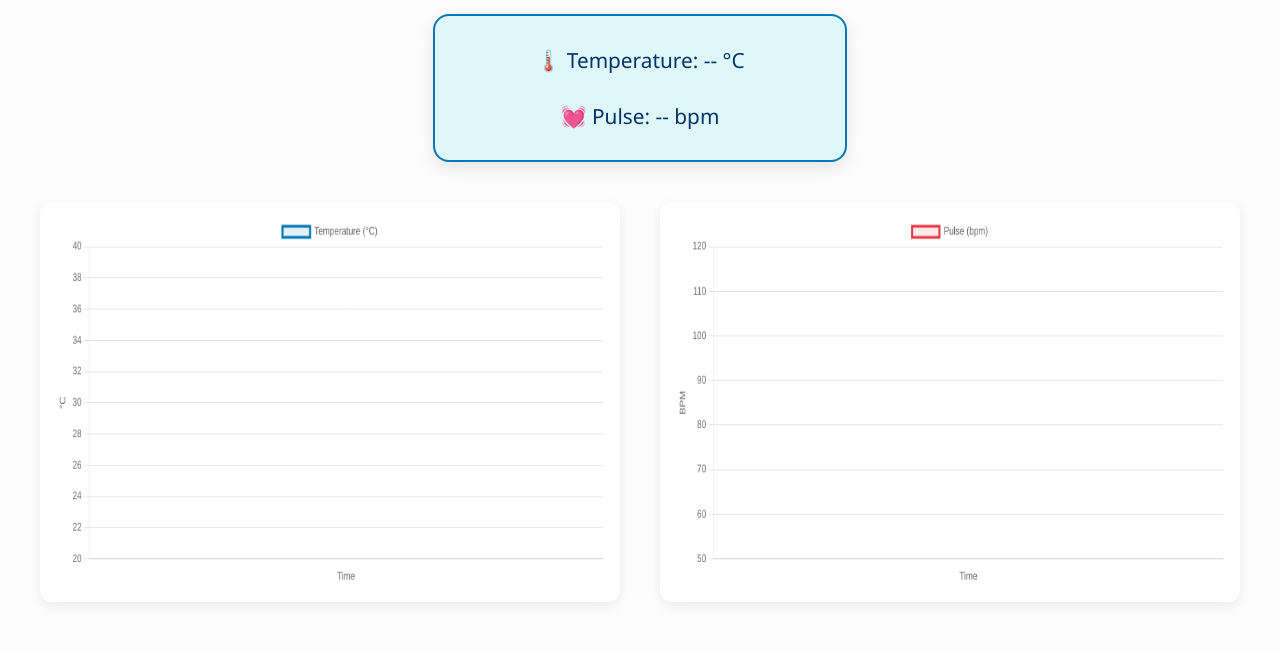
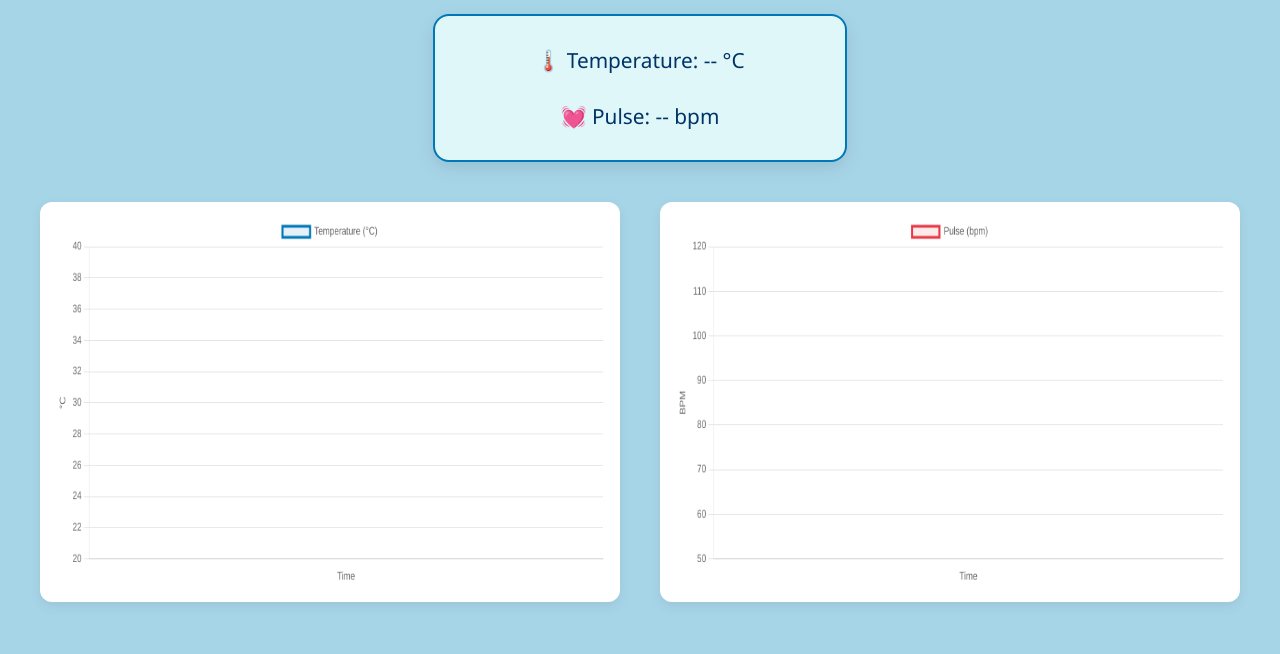
Before and after one commit to yadhu1904/idea_lab, a plain HTML site: page index.html in a window 1280 px wide. Shown: the part 146-800 px from the top of the page. Drawn offline with nearby package versions, Linux system fonts and the light colour scheme; no server answers.

Commit message:
Update index.html

```diff
--- a/index.html
+++ b/index.html
@@ -6,7 +6,7 @@
   <script src="https://cdn.jsdelivr.net/npm/chart.js"></script>
   <style>
   body {
-    background: #fdfdfd;
+    background: #a7d5e8;
     font-family: 'Segoe UI', sans-serif;
     color: #003366;
     text-align: center;
```
